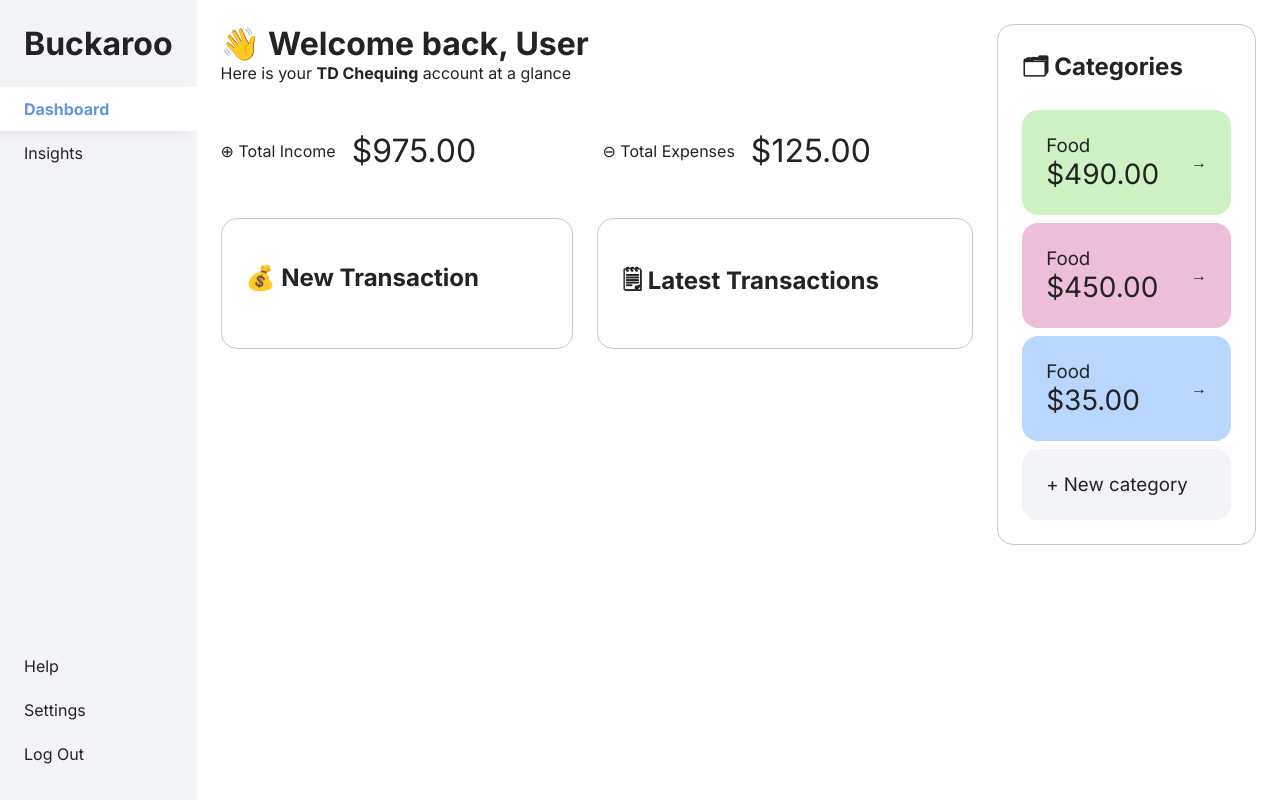
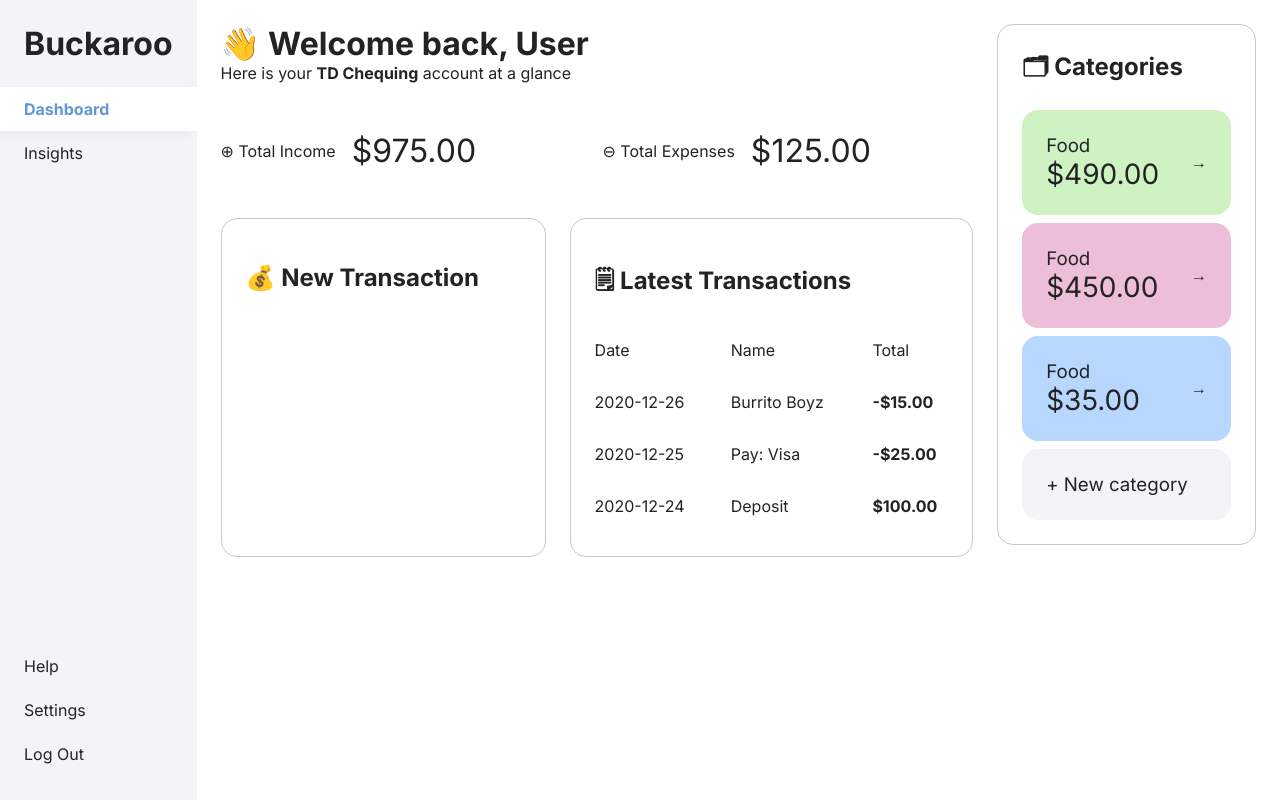
Before and after one commit to michaelti/buckaroo, a React (Create React App) app: page / in a window 1280 px wide. Built offline with nearby package versions, Linux system fonts and the light colour scheme.

Commit message:
Add latest transactions component

```diff
--- /dev/null
+++ b/src/components/LatestTransactions.js
@@ -0,0 +1,36 @@
+import "./LatestTransactions.scss";
+
+function LatestTransactions({ transactions }) {
+    const currency = new Intl.NumberFormat("en-US", {
+        style: "currency",
+        currency: "USD",
+    });
+
+    return (
+        <div className="latest-transactions">
+            <h2>🗒 Latest Transactions</h2>
+            <table className="latest-transactions__table">
+                <thead>
+                    <tr>
+                        <th>Date</th>
+                        <th>Name</th>
+                        <th>Total</th>
+                    </tr>
+                </thead>
+                <tbody>
+                    {transactions.map((transaction) => (
+                        <tr key={transaction.id}>
+                            <td>{transaction.date}</td>
+                            <td>{transaction.name}</td>
+                            <td>
+                                <strong>{currency.format(transaction.total)}</strong>
+                            </td>
+                        </tr>
+                    ))}
+                </tbody>
+            </table>
+        </div>
+    );
+}
+
+export default LatestTransactions;
--- /dev/null
+++ b/src/components/LatestTransactions.scss
@@ -0,0 +1,24 @@
+.latest-transactions {
+    &__table {
+        border-spacing: 0;
+        width: 100%;
+
+        th {
+            font-weight: normal;
+            text-align: left;
+        }
+
+        td,
+        th {
+            padding: 1rem;
+
+            &:first-child {
+                padding-left: 0;
+            }
+
+            &:last-child {
+                padding-right: 0;
+            }
+        }
+    }
+}
--- a/src/pages/Dashboard.js
+++ b/src/pages/Dashboard.js
@@ -2,6 +2,7 @@ import "./Dashboard.scss";
 import MonthlySummary from "../components/MonthlySummary";
 import Categories from "../components/Categories";
 import Card from "../components/Card";
+import LatestTransactions from "../components/LatestTransactions";
 
 function Dashboard() {
     return (
@@ -19,7 +20,13 @@ function Dashboard() {
                         <h2>💰 New Transaction</h2>
                     </Card>
                     <Card>
-                        <h2>🗒 Latest Transactions</h2>
+                        <LatestTransactions
+                            transactions={[
+                                { id: 1, date: "2020-12-26", name: "Burrito Boyz", total: -15 },
+                                { id: 2, date: "2020-12-25", name: "Pay: Visa", total: -25 },
+                                { id: 3, date: "2020-12-24", name: "Deposit", total: 100 },
+                            ]}
+                        />
                     </Card>
                 </div>
             </div>
```
